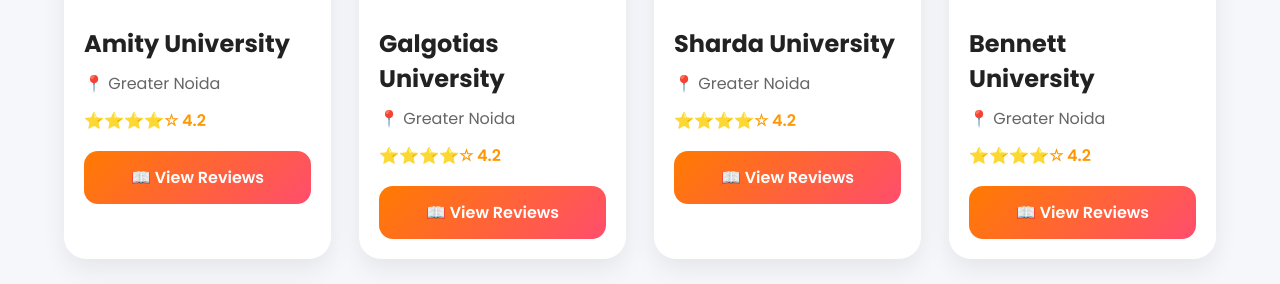
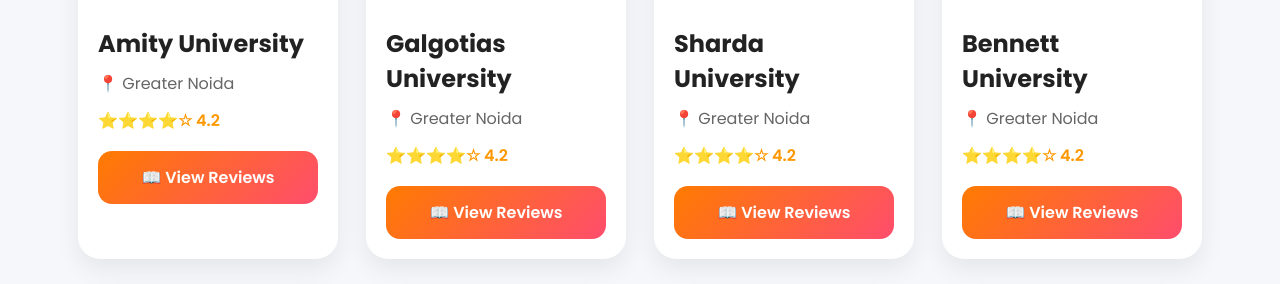
Before and after one commit to gv545312-glitch/mess-review-mvp, a Flask app: page / in a window 1280 px wide. Shown: the part 1052-1336 px from the top of the page. Run offline with Flask 3, Linux system fonts and the light colour scheme; data that the repository does not hold is empty.

Commit message:
centered cards fixed

```diff
--- a/static/style.css
+++ b/static/style.css
@@ -185,8 +185,8 @@ body{
 /* MAIN */
 
 .container{
-    width:90%;
-    max-width:1200px;
+    width:95%;
+    max-width:1400px;
 
     margin:70px auto;
 }
@@ -276,9 +276,11 @@ body{
     display:grid;
 
     grid-template-columns:
-    repeat(auto-fit,minmax(260px,1fr));
+    repeat(auto-fit,minmax(260px,260px));
 
     gap:28px;
+
+    justify-content:center;
 }
 
 
```
